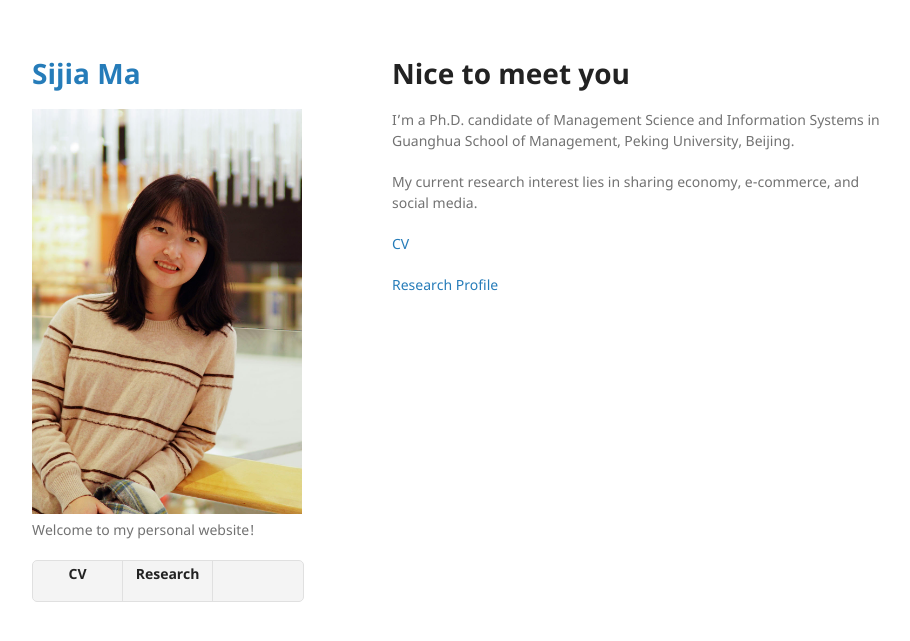
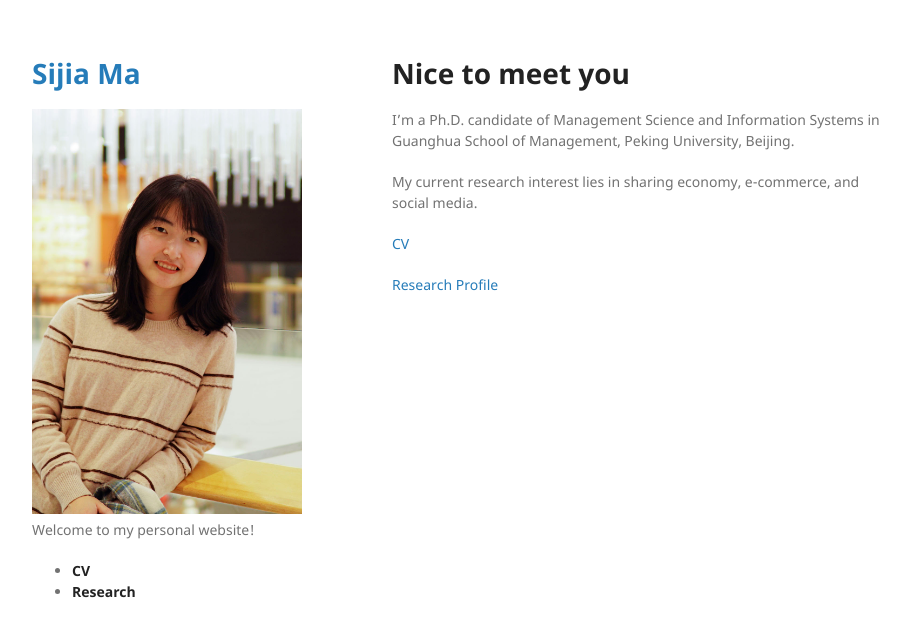
Before and after one commit to Catherine4j/SijiaMa.github.io, a Jekyll site: the page built from index.md, in a window 1280 px wide. Shown: the top 641 px of the page, without its empty margins (178-1088 px from the left). Built offline with Jekyll 4.4.1, drawn with Linux system fonts in a browser that asks for light colours; our own code applies the rules of GitHub Pages for plain Markdown files.

Commit message:
Update default.html

```diff
--- a/_layouts/default.html
+++ b/_layouts/default.html
@@ -23,7 +23,7 @@
 
         <p>{{ site.description | default: site.github.project_tagline }}</p>
 
-        <ul class="downloads">
+        <ul>
           <li><a href="./cv3.pdf"><strong>CV</strong></a></li>
           <li><a href="./research.md"><strong>Research</strong></a></li>
         </ul>
```
